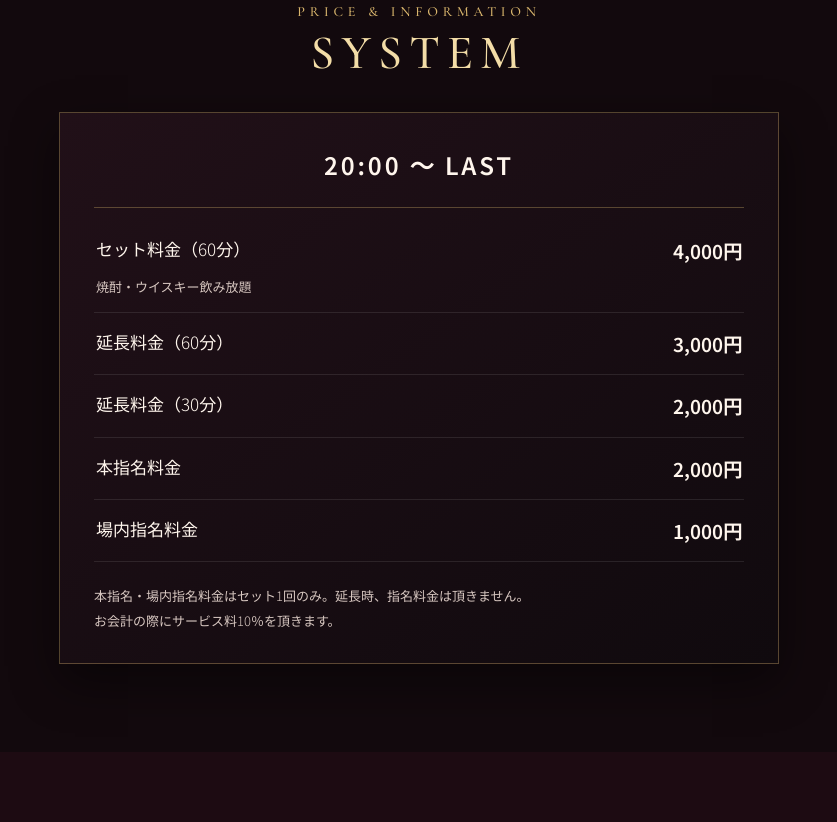
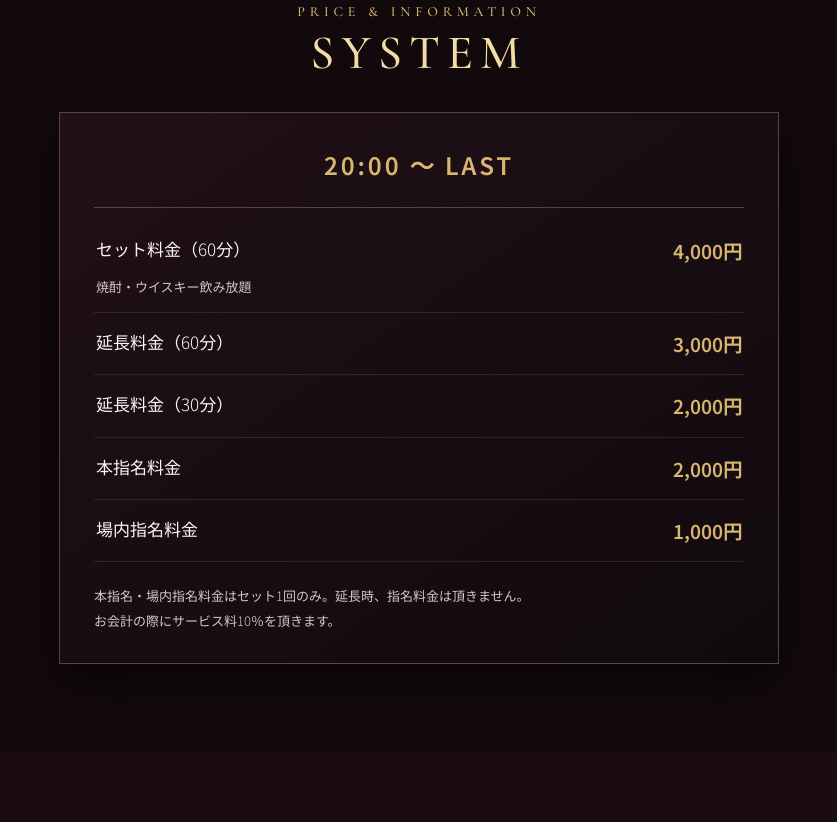
Before and after one commit to daisuzuki19760810-hash/Clubn, a plain HTML site: page index.html in a window 1280 px wide. Shown: the part 2918-3740 px from the top of the page, without its empty margins (221-1058 px from the left). Drawn offline with nearby package versions, Linux system fonts and the light colour scheme.

Commit message:
Update index.html

```diff
--- a/index.html
+++ b/index.html
@@ -52,13 +52,13 @@ footer{border-top:1px solid var(--line);padding:23px;text-align:center;color:#a1
 @media(max-width:760px){.nav{padding:12px 17px}.navlinks{display:none;position:absolute;top:72px;left:0;width:100%;padding:22px;background:#180a10;flex-direction:column;gap:18px;border-bottom:1px solid var(--line)}.navlinks.open{display:flex}.menu-btn{display:block}.hero{min-height:670px}.pillars{grid-template-columns:1fr}.space-grid,.access-grid{grid-template-columns:1fr}.space-art{min-height:210px}.photo-gallery{grid-template-columns:1fr 1fr}.photo-gallery img{height:150px}.photo-gallery img:last-child{display:none}section{padding:70px 19px}.hero-copy{line-height:2}}
 
 .price-card{max-width:720px;margin:30px auto 0;padding:30px 34px;border:1px solid var(--line);background:linear-gradient(145deg,#211018,#100a0e);box-shadow:0 18px 45px #0007}
-.price-hours{text-align:center;color:var(--gold);font-size:24px;font-weight:700;letter-spacing:.12em;padding-bottom:20px;border-bottom:1px solid var(--line);margin-bottom:12px}
+.price-hours{text-align:center;color:var(--g);font-size:24px;font-weight:700;letter-spacing:.12em;padding-bottom:20px;border-bottom:1px solid var(--line);margin-bottom:12px}
 .price-row{display:flex;justify-content:space-between;gap:18px;padding:13px 2px;border-bottom:1px solid #ffffff18;font-size:17px}
 .price-row.set-price-row{border-bottom:0;padding-bottom:7px}
-.price-row strong{color:var(--gold);white-space:nowrap;font-size:19px}
+.price-row strong{color:var(--g);white-space:nowrap;font-size:19px}
 .price-note{font-size:13px;color:#d7c7c0;margin:0;padding:0 2px 13px;border-bottom:1px solid #ffffff18}
 .price-foot{font-size:13px;line-height:1.9;color:#d7c7c0;margin-top:22px}
-.phone-link{display:inline-block;color:var(--gold);font-size:clamp(25px,4vw,34px);font-weight:700;letter-spacing:.06em;margin:5px 0 24px;text-decoration:none}
+.phone-link{display:inline-block;color:var(--g);font-size:clamp(25px,4vw,34px);font-weight:700;letter-spacing:.06em;margin:5px 0 24px;text-decoration:none}
 @media(max-width:600px){.price-card{padding:23px 18px}.price-row{font-size:15px}.price-row strong{font-size:17px}.price-hours{font-size:21px}}
 
 .cast-intro,.events-lead{max-width:760px;margin:0 auto 25px;text-align:center;color:#dfcec5;font-size:13px}
```
